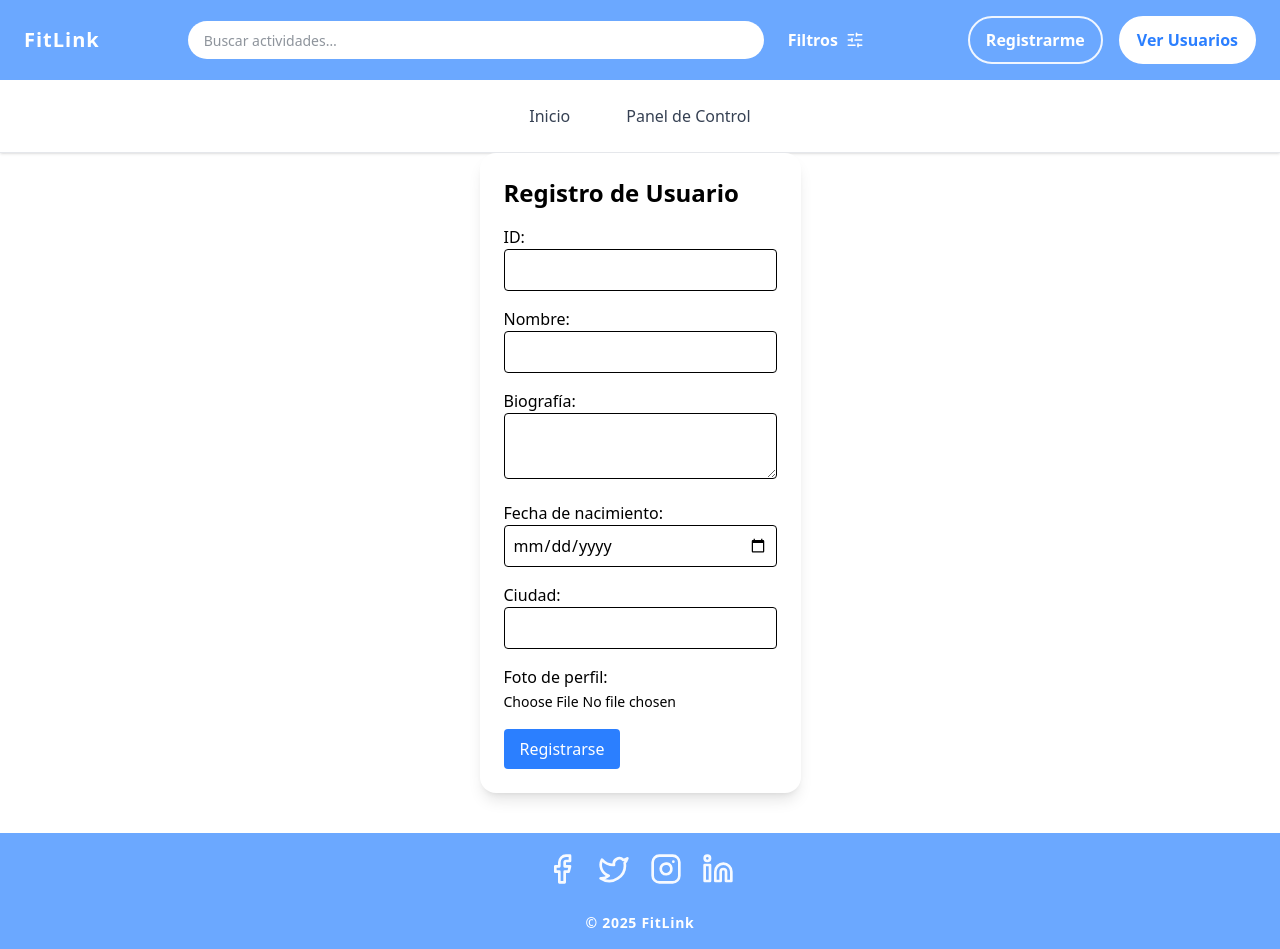
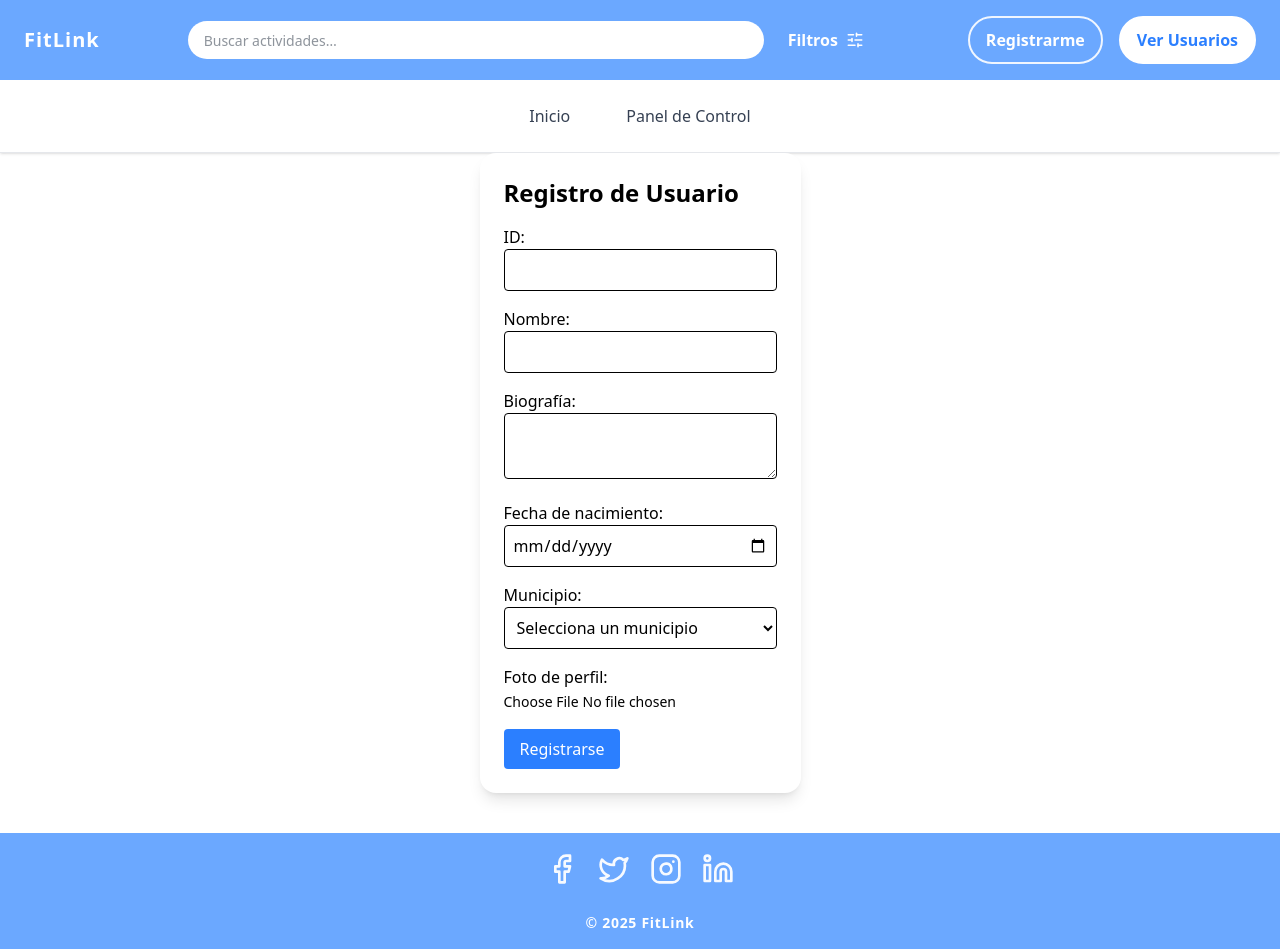
Before and after one commit to Valeriacarmonaf/Fitlink-Frontend, a React (Vite) app in the folder Fitlink-Frontend/: page /register in a window 1280 px wide. Built offline with nearby package versions, Linux system fonts and the light colour scheme.

Commit message:
cambios en pagina registro

```diff
--- a/Fitlink-Frontend/src/pages/Register.jsx
+++ b/Fitlink-Frontend/src/pages/Register.jsx
@@ -152,14 +152,20 @@ export default function RegisterForm() {
 
         {/* Ciudad */}
         <div>
-          <label className="block font-medium">Ciudad:</label>
-          <input
-            type="text"
+          <label className="block font-medium">Municipio:</label>
+          <select
             name="ciudad"
             value={formData.ciudad}
             onChange={handleChange}
             className="border p-2 w-full rounded"
-          />
+          >
+            <option value="">Selecciona un municipio</option>
+            <option value="Libertador">Libertador</option>
+            <option value="Chacao">Chacao</option>
+            <option value="Baruta">Baruta</option>
+            <option value="Sucre">Sucre</option>
+            <option value="El Hatillo">El Hatillo</option>
+          </select>
           {errors.ciudad && (
             <p className="text-red-500 text-sm">{errors.ciudad}</p>
           )}
```
